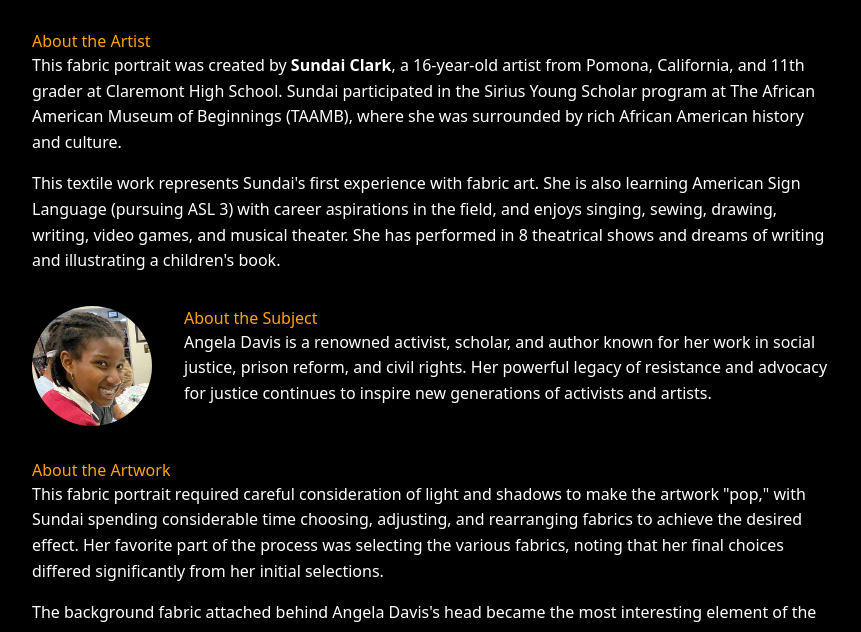
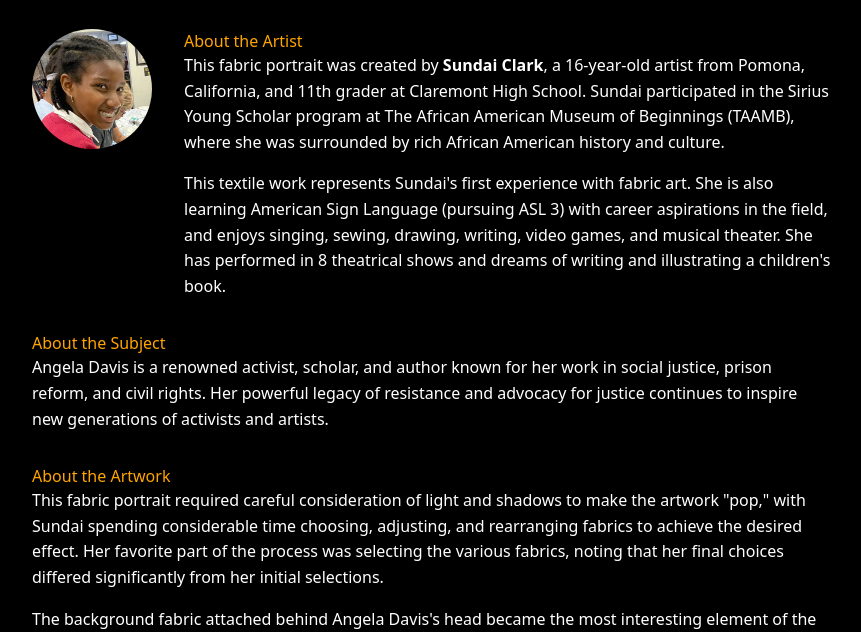
Before and after one commit to gitjim97/talkingtextiles.gallery, an Astro site: page /artist_pages/Angela_Davis in a window 1280 px wide. Shown: the part 661-1293 px from the top of the page, without its empty margins (208-1069 px from the left). Built offline with nearby package versions, Linux system fonts and the light colour scheme; Astro itself is replaced by a stand-in of ours.

Commit message:
fix: move profile picture to 'About the Artist' section for better visual organization

```diff
--- a/src/pages/artist_pages/Angela_Davis.astro
+++ b/src/pages/artist_pages/Angela_Davis.astro
@@ -22,8 +22,10 @@ import OptimizedImage from '../../components/OptimizedImage.astro';
       />
     </picture>
 
-    <section style="margin-top:2rem;">
-      <h2 style="color: #ffa500;">About the Artist</h2>
+    <section style="display: flex; align-items: flex-start; gap: 2rem; margin-top:2rem; flex-wrap: wrap;">
+      <img src="/images/artists/Angela_Davis/profile.jpg" alt="Sundai Clark Profile" style="width:120px; height:120px; border-radius:50%; object-fit:cover; box-shadow:0 2px 8px rgba(0,0,0,0.10); flex-shrink: 0;" onerror="this.style.display='none'" loading="lazy" />
+      <div style="flex: 1; min-width: 300px;">
+        <h2 style="color: #ffa500; margin-top: 0;">About the Artist</h2>
         <p style="line-height: 1.6; color: #fff;">
           This fabric portrait was created by <strong>Sundai Clark</strong>, a 16-year-old artist from Pomona, California,
           and 11th grader at Claremont High School. Sundai participated in the Sirius Young Scholar program at
@@ -34,17 +36,15 @@ import OptimizedImage from '../../components/OptimizedImage.astro';
           (pursuing ASL 3) with career aspirations in the field, and enjoys singing, sewing, drawing, writing, video games,
           and musical theater. She has performed in 8 theatrical shows and dreams of writing and illustrating a children's book.
         </p>
+      </div>
     </section>
 
-    <section style="display: flex; align-items: flex-start; gap: 2rem; margin-top:2rem; flex-wrap: wrap;">
-      <img src="/images/artists/Angela_Davis/profile.jpg" alt="Angela Davis Profile" style="width:120px; height:120px; border-radius:50%; object-fit:cover; box-shadow:0 2px 8px rgba(0,0,0,0.10); flex-shrink: 0;" onerror="this.style.display='none'" loading="lazy" />
-      <div style="flex: 1; min-width: 300px;">
-        <h2 style="color: #ffa500; margin-top: 0;">About the Subject</h2>
+    <section style="margin-top:2rem;">
+      <h2 style="color: #ffa500;">About the Subject</h2>
       <p style="line-height: 1.6; color: #fff;">
         Angela Davis is a renowned activist, scholar, and author known for her work in social justice, prison reform, and civil rights.
         Her powerful legacy of resistance and advocacy for justice continues to inspire new generations of activists and artists.
       </p>
-      </div>
     </section>
 
     <section style="margin-top:2rem;">
```
Lines whose indentation alone changed are shown as unchanged.
